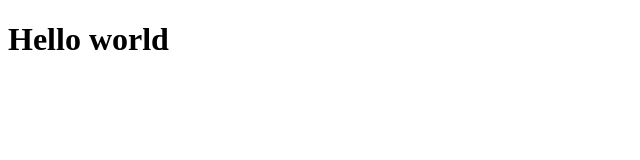
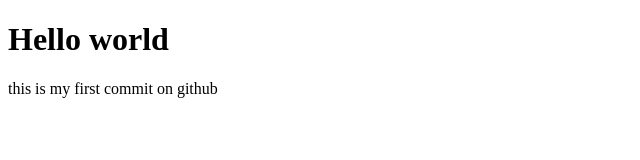
Before and after one commit to oke19/projectone, a plain HTML site: page index.html in a window 1280 px wide. Shown: the whole page, without its empty margins (0-640 px from the left). Drawn offline with Linux system fonts and the light colour scheme.

Commit message:
my first commit

```diff
--- a/index.html
+++ b/index.html
@@ -7,5 +7,6 @@
 </head>
 <body>
     <h1>Hello world</h1>
+    <p>this is my first commit on github</p>
 </body>
 </html>
```
